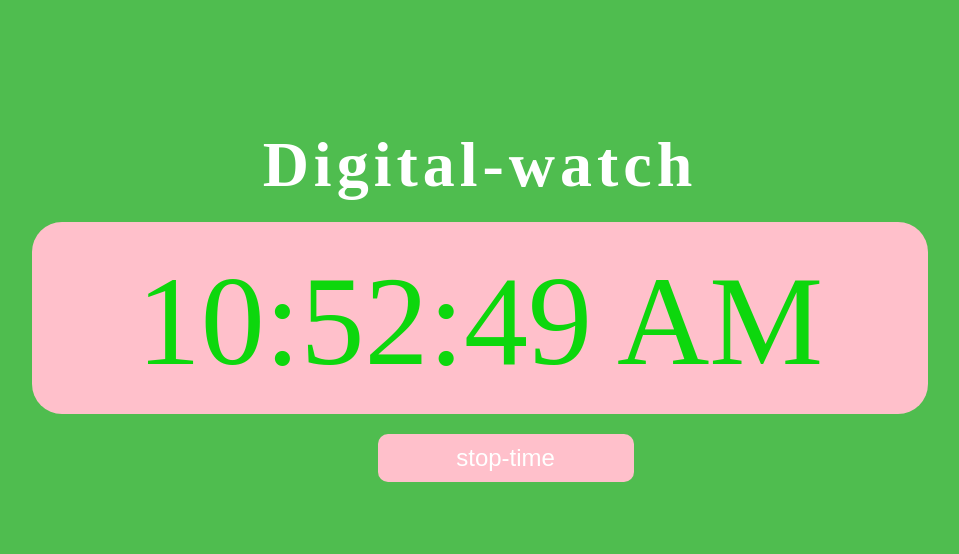
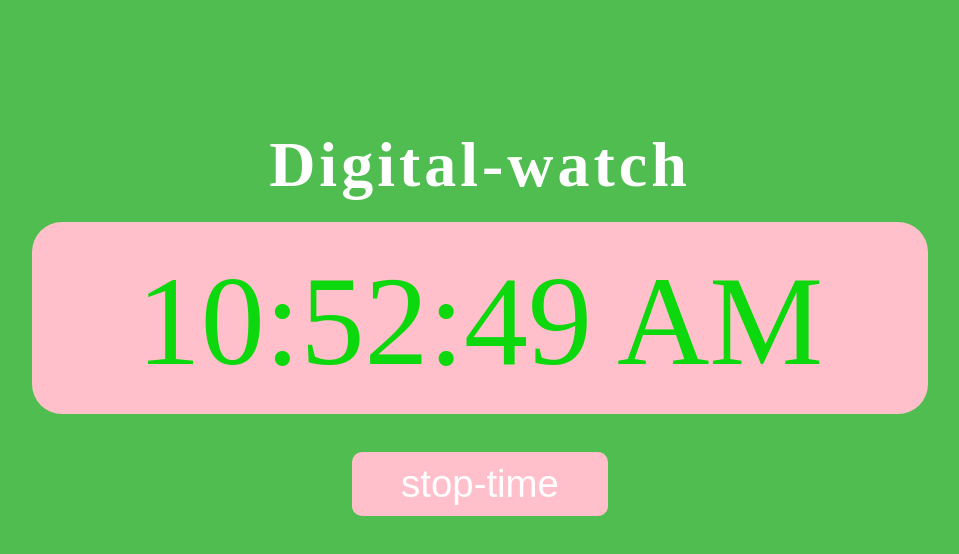
Before and after one commit to Lokeshmeghwal051993/Digital-clock, a plain HTML site: page index.html in a window 1280 px wide. Shown: the whole page, without its empty margins (160-1119 px from the left). Drawn offline with Linux system fonts and the light colour scheme.

Commit message:
Update index.html

```diff
--- a/index.html
+++ b/index.html
@@ -35,12 +35,12 @@
         button {
             margin-top: 20px;
             width: 20vw;
-            margin-left: 42%;
-            font-size: 1.5em;
+            margin: 3vw 40vw;
+            font-size: 3vw;
             padding: 10px;
             background-color: pink;
             color: white;
-            border-radius: 10px 10px 10px 10px;
+            border-radius: 10px;
             border-style: none;
         }
 
@@ -51,7 +51,7 @@
             margin-top: 10%;
             font-size: 5vw;
             width: 50%;
-            letter-spacing: 5px;
+            letter-spacing: 4px;
             color: white;
         }
     </style>
```
